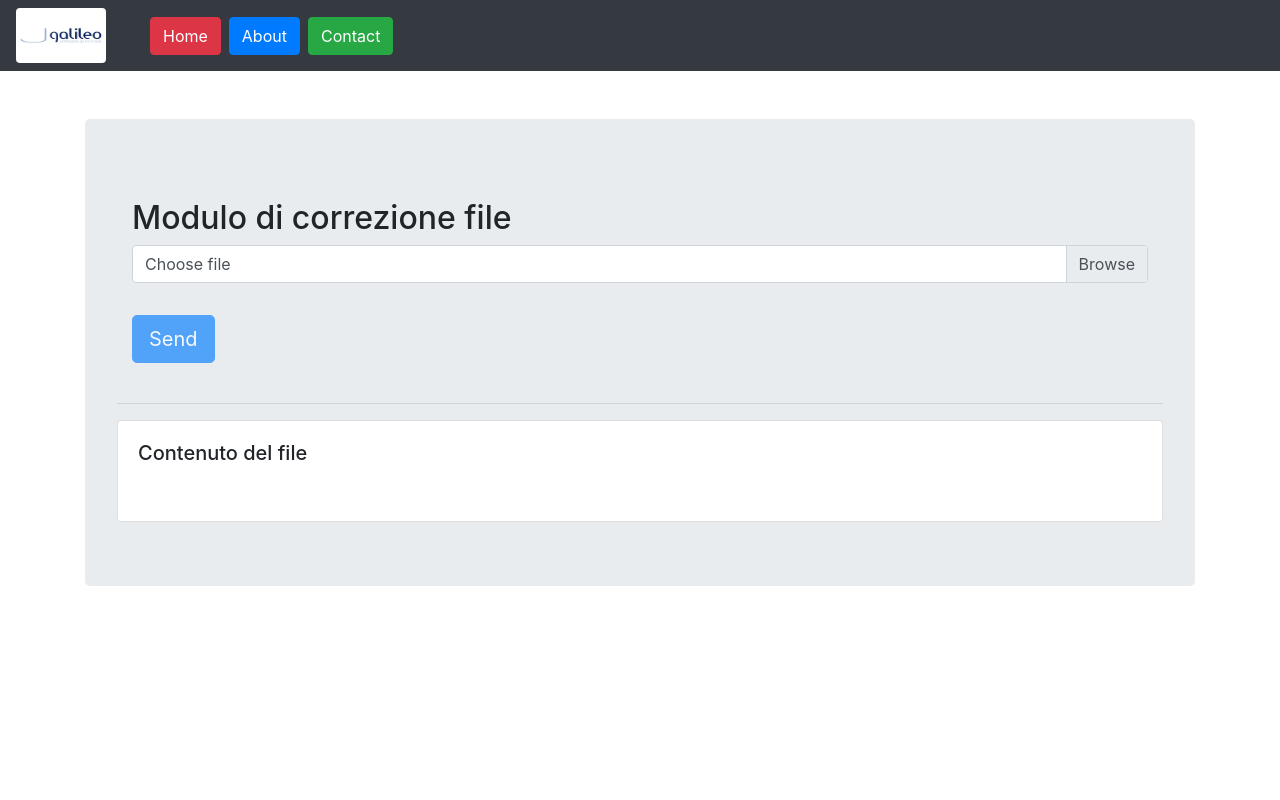
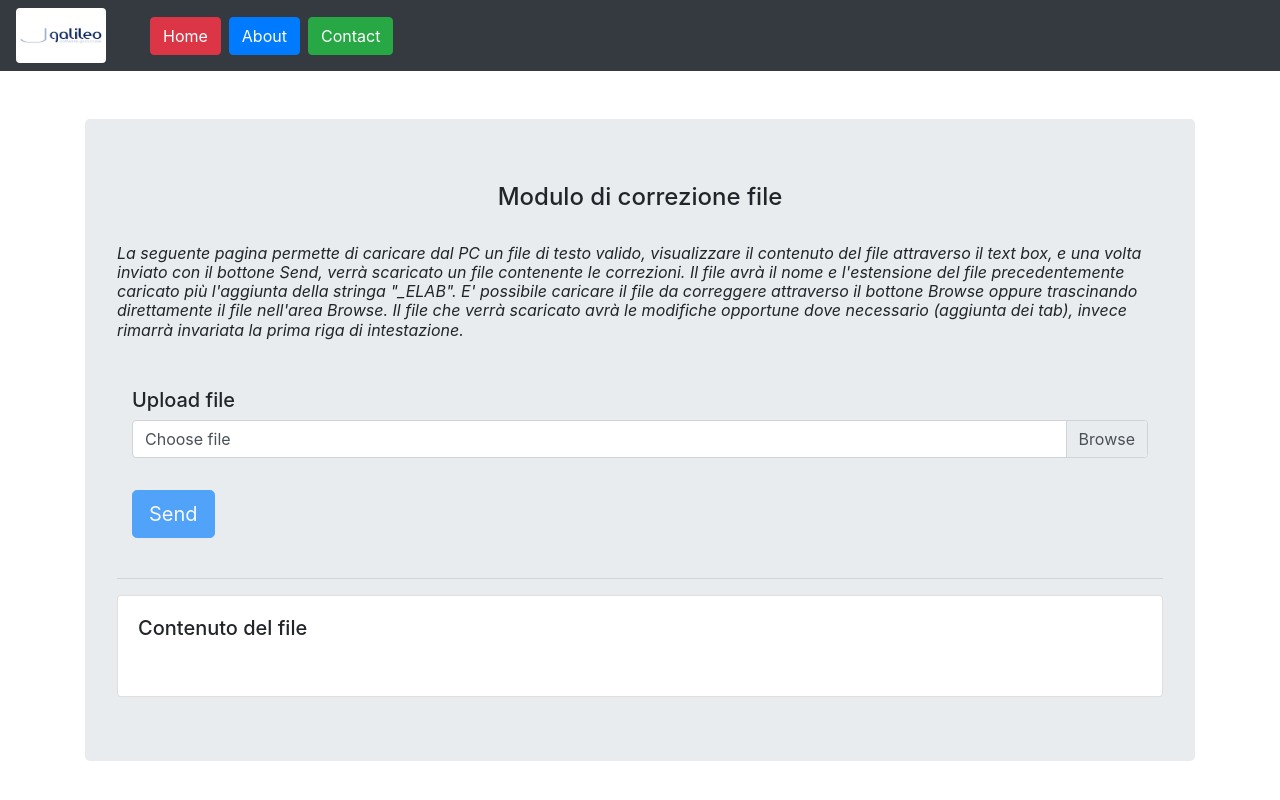
Before and after one commit to TomasMali/jexp, an Angular app: page / in a window 1280 px wide. Shown: the top 800 px of the page. Built offline with nearby package versions, Linux system fonts and the light colour scheme.

Commit message:
aggiunta descrizione pagina

```diff
--- a/src/app/app.component.html
+++ b/src/app/app.component.html
@@ -23,13 +23,26 @@
 </nav>
 
 <br>
+
+
 <br>
 
 <div class="container">
+
   <div class="jumbotron">
 
+    <h4 class="text-center"> Modulo di correzione file</h4>
+ <br>
+    <h6 class="font-italic font-weight-normal ">
+      La seguente pagina permette di caricare dal PC un file di testo valido, visualizzare il contenuto del file attraverso il text box, e una volta inviato con il bottone Send, verrà scaricato un file contenente le correzioni. Il file avrà il nome e l'estensione del file precedentemente caricato più l'aggiunta della stringa "_ELAB".
+    E' possibile caricare il file da correggere attraverso il bottone Browse oppure trascinando direttamente il file nell'area Browse.
+    Il file che verrà scaricato avrà le modifiche opportune dove necessario (aggiunta dei tab), invece rimarrà invariata la prima riga di intestazione.
+    </h6>
+
+    <br>
+
     <div class="container mt-3">
-      <h2>Modulo di correzione file</h2>
+      <h5>Upload file</h5>
       <form>
         <div class="custom-file mb-3">
           <input type="file" class="custom-file-input" id="customFile" name="filename"
--- a/src/app/app.component.ts
+++ b/src/app/app.component.ts
@@ -72,7 +72,7 @@ export class AppComponent {
         //###########################################################################################################
         let split: Array<string> = new Array();
         split = null
-        split = currentLine.toString().split("\t");
+        split = currentLine.split("\t");
         iii = iii + 1;
         // preparo il file di output
         // salto la prima riga
@@ -88,7 +88,7 @@ export class AppComponent {
             {
               // record A
               // controllo se ho garanti    break;
-              var nGaranti = parseInt((split[80]).toString().trim())
+              var nGaranti = parseInt((split[80]).trim())
               console.log("\n Iterazione[" + line + "] nGaranti vale :  " + nGaranti + "\n")
               // se ho iterazioni garanti, per trovare l'iterazione successiva devo moltiplicare questo numero
               // per
@@ -96,13 +96,13 @@ export class AppComponent {
               //   var posDau = 81;
               var posGaranti = 80
               // trovo iterazione successiva (Dau)
-              var posDau = this.findNextIteration(parseInt(split[posGaranti].trim()), 10, posGaranti);
+              var posDau = this.findNextIteration(parseInt((split[posGaranti]).trim()), 10, posGaranti);
               // trovo iterazione successiva (Trasporto)
-              var posTrasporto = this.findNextIteration(parseInt(split[posDau].trim()), 3, posDau);
+              var posTrasporto = this.findNextIteration(parseInt((split[posDau]).trim()), 3, posDau);
               // trovo iterazione successiva (Certificati)
-              var posCert = this.findNextIteration(parseInt(split[posTrasporto].trim()), 9, posTrasporto);
+              var posCert = this.findNextIteration(parseInt((split[posTrasporto]).trim()), 9, posTrasporto);
               // controllo iterazioni Certificati
-              var nCert = parseInt((split[posCert]).toString().trim());
+              var nCert = parseInt((split[posCert]).trim());
               // intanto mi salvo i dati fino a qui.
               for (var j1 = 0; j1 <= posCert; j1++) {
                 //  console.log("######  Sono in FOR: " + iii + " e split[j1] vale PRIMA DEL METODO: \n" + currentLine+ "\n")
@@ -133,7 +133,7 @@ export class AppComponent {
           default:
             {
               // code block
-              if (currentLine.toString().trim() !== "") {
+              if (currentLine.trim() !== "") {
                 finalLine = finalLine + (split[0] + "\t" + split[1] + "\t" + this.elabRecordC(2, split))
                 outputFile = outputFile + finalLine
               }
@@ -156,7 +156,7 @@ export class AppComponent {
       finalC = finalC + (split_N[i1] + "\t");
     }
     // leggo quanti imballaggi ho
-    var nImba = parseInt(split_N[posImba].toString().trim());
+    var nImba = parseInt(split_N[posImba].trim());
     var posVino = posImba + 1;
     // se ho imballaggi devo andare ad aggiornare il tracciato
     if (nImba > 0) {
--- a/src/app/app.module.ts
+++ b/src/app/app.module.ts
@@ -3,6 +3,22 @@ import { NgModule } from '@angular/core';
 
 import { AppRoutingModule } from './app-routing.module';
 import { AppComponent } from './app.component';
+import { Routes, RouterModule } from '@angular/router';
+import { LocationStrategy, HashLocationStrategy, APP_BASE_HREF } from '@angular/common';
+
+
+
+
+
+// 2.
+const routes: Routes = [
+  // basic routes
+  { path: '', redirectTo: 'home', pathMatch: 'full' }
+];
+
+
+
+
 
 @NgModule({
   declarations: [
@@ -10,9 +26,13 @@ import { AppComponent } from './app.component';
   ],
   imports: [
     BrowserModule,
-    AppRoutingModule
+    AppRoutingModule,
+    RouterModule.forRoot(routes)
   ],
-  providers: [],
+  providers: [
+    {provide: LocationStrategy, useClass: HashLocationStrategy},
+    {provide: APP_BASE_HREF, useValue: '/'}
+  ],
   bootstrap: [AppComponent]
 })
 export class AppModule { }
```
